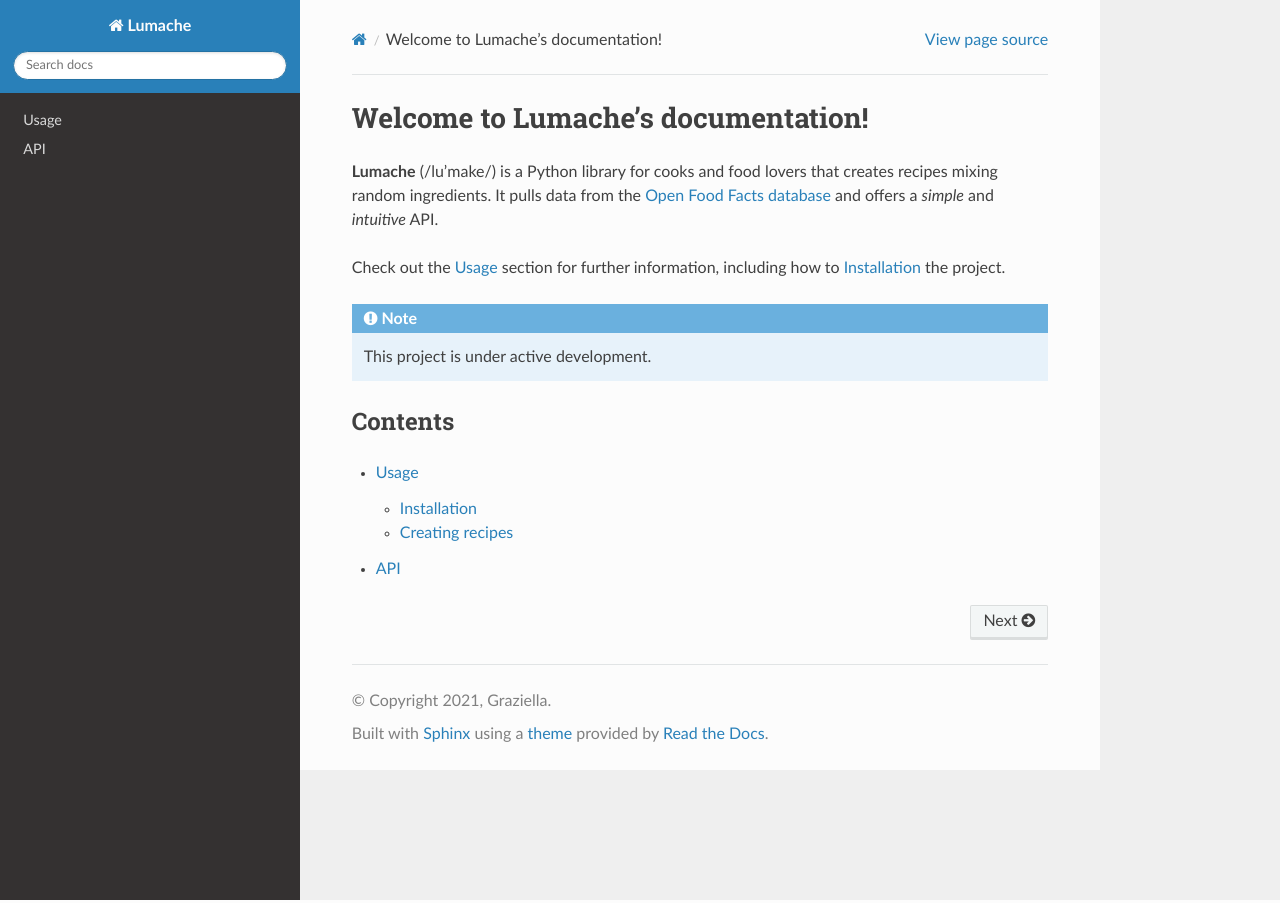
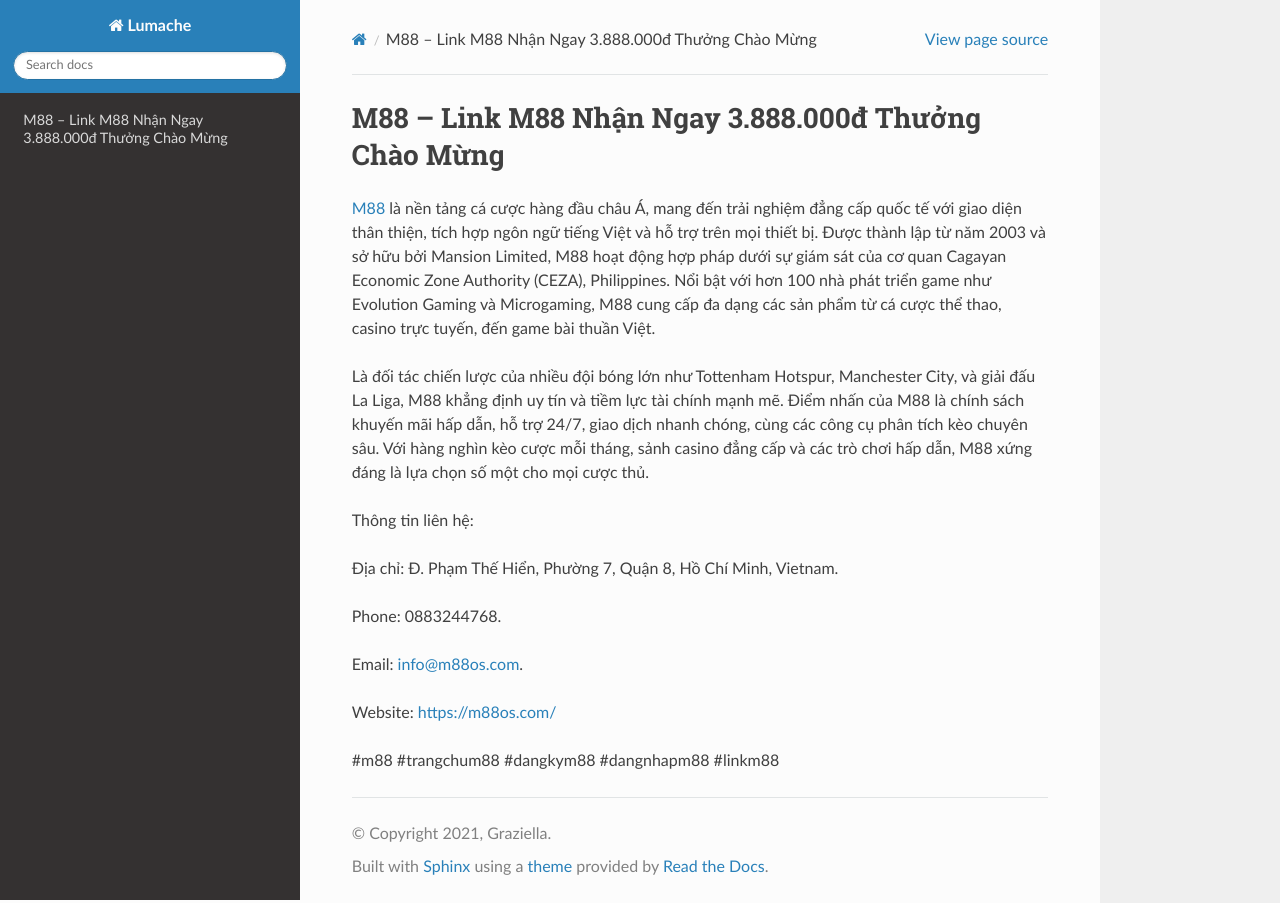
Before and after one commit to dtri8785/1m88oscom, a Sphinx documentation site: the page built from docs/source/index.rst, in a window 1280 px wide. Built offline with Sphinx 7.4.7 and the Read the Docs theme 3.1.0, drawn with Linux system fonts in a browser that asks for light colours.

Commit message:
Update index.rst

```diff
--- a/docs/source/index.rst
+++ b/docs/source/index.rst
@@ -1,22 +1,18 @@
-Welcome to Lumache's documentation!
+M88 – Link M88 Nhận Ngay 3.888.000đ Thưởng Chào Mừng
 ===================================
 
-**Lumache** (/lu'make/) is a Python library for cooks and food lovers
-that creates recipes mixing random ingredients.
-It pulls data from the `Open Food Facts database <https://world.openfoodfacts.org/>`_
-and offers a *simple* and *intuitive* API.
+`M88 <https://m88os.com/>`_ là nền tảng cá cược hàng đầu châu Á, mang đến trải nghiệm đẳng cấp quốc tế với giao diện thân thiện, tích hợp ngôn ngữ tiếng Việt và hỗ trợ trên mọi thiết bị. Được thành lập từ năm 2003 và sở hữu bởi Mansion Limited, M88 hoạt động hợp pháp dưới sự giám sát của cơ quan Cagayan Economic Zone Authority (CEZA), Philippines. Nổi bật với hơn 100 nhà phát triển game như Evolution Gaming và Microgaming, M88 cung cấp đa dạng các sản phẩm từ cá cược thể thao, casino trực tuyến, đến game bài thuần Việt.
 
-Check out the :doc:`usage` section for further information, including
-how to :ref:`installation` the project.
+Là đối tác chiến lược của nhiều đội bóng lớn như Tottenham Hotspur, Manchester City, và giải đấu La Liga, M88 khẳng định uy tín và tiềm lực tài chính mạnh mẽ. Điểm nhấn của M88 là chính sách khuyến mãi hấp dẫn, hỗ trợ 24/7, giao dịch nhanh chóng, cùng các công cụ phân tích kèo chuyên sâu. Với hàng nghìn kèo cược mỗi tháng, sảnh casino đẳng cấp và các trò chơi hấp dẫn, M88 xứng đáng là lựa chọn số một cho mọi cược thủ.
 
-.. note::
+Thông tin liên hệ:
 
-   This project is under active development.
+Địa chỉ: Đ. Phạm Thế Hiển, Phường 7, Quận 8, Hồ Chí Minh, Vietnam.
 
-Contents
---------
+Phone: 0883244768.
 
-.. toctree::
+Email: info@m88os.com.
 
-   usage
-   api
+Website: https://m88os.com/
+
+#m88 #trangchum88 #dangkym88 #dangnhapm88 #linkm88
```
